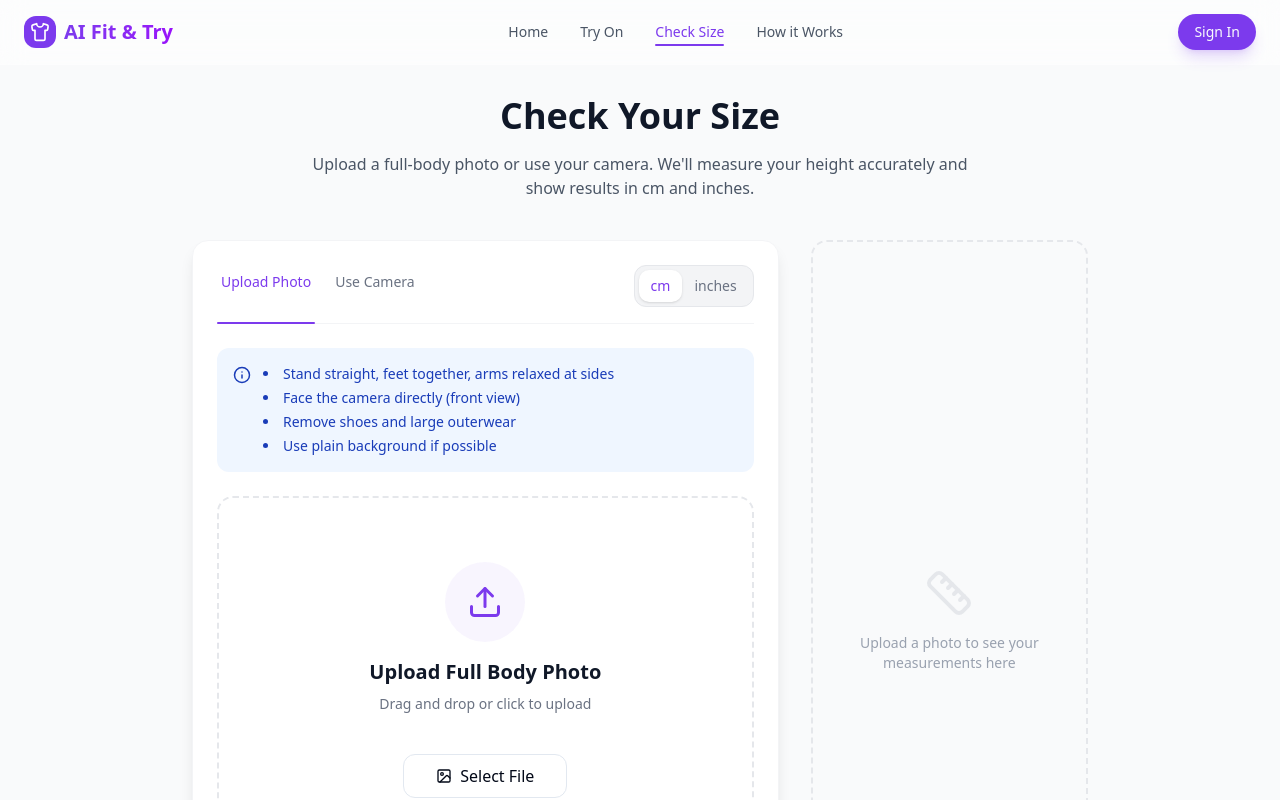
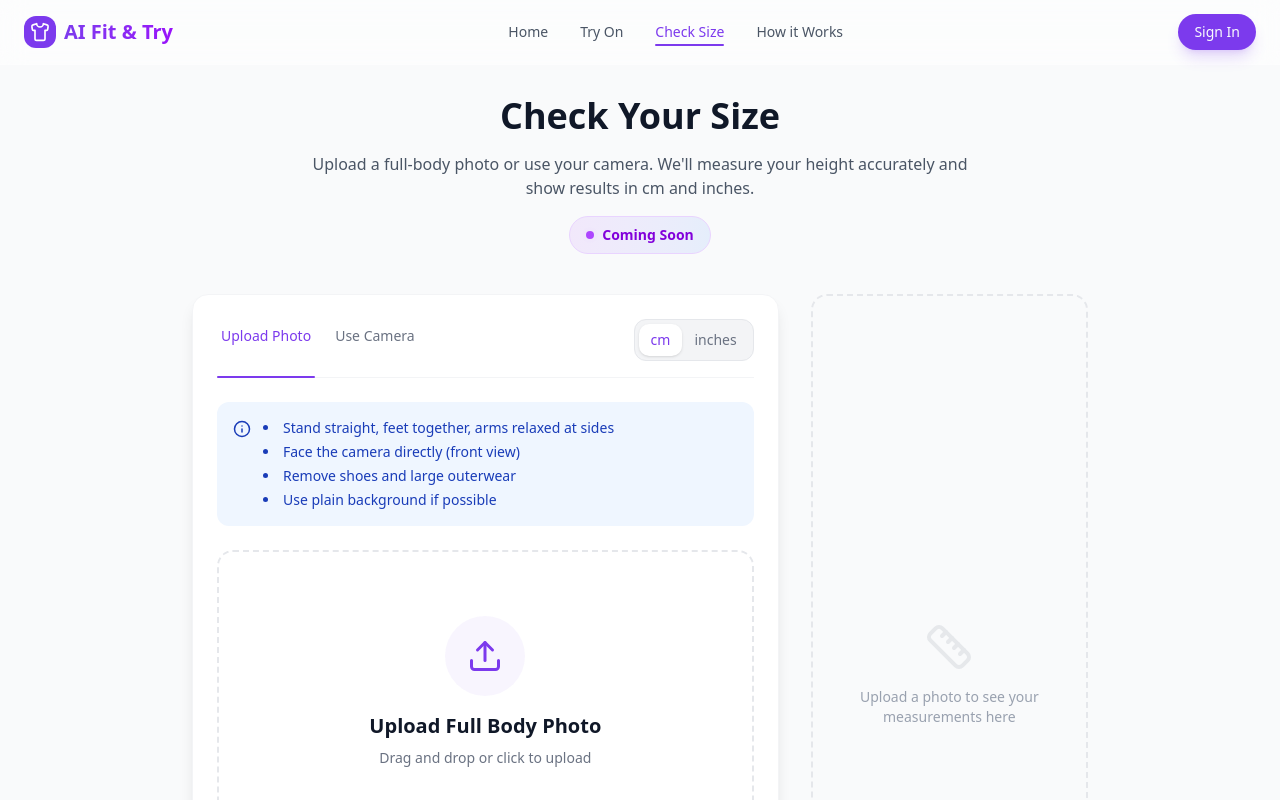
Before and after one commit to zohaibkhan745/AFAT-AI-FIT-TRY-, a React (Vite) app: page /check-size in a window 1280 px wide. Shown: the top 800 px of the page. Built offline with nearby package versions, Linux system fonts and the light colour scheme; no server answers.

Commit message:
some change

```diff
--- a/src/pages/CheckSizePage.tsx
+++ b/src/pages/CheckSizePage.tsx
@@ -97,16 +97,26 @@ export function CheckSizePage() {
   };
 
   return (
-    <div className="min-h-screen pt-24 pb-12 px-6 bg-gray-50">
+    <div className="min-h-screen pt-24 pb-12 px-6 bg-gray-50 dark:bg-gray-900 transition-colors duration-300">
       <div className="container mx-auto max-w-4xl">
         <div className="text-center mb-10">
-          <h1 className="text-3xl md:text-4xl font-bold text-gray-900 mb-4">
+          <h1 className="text-3xl md:text-4xl font-bold text-gray-900 dark:text-gray-100 mb-4">
             Check Your Size
           </h1>
-          <p className="text-gray-600 max-w-2xl mx-auto">
+          <p className="text-gray-600 dark:text-gray-400 max-w-2xl mx-auto">
             Upload a full-body photo or use your camera. We'll measure your
             height accurately and show results in cm and inches.
           </p>
+          {/* Coming Soon Badge */}
+          <div className="inline-flex items-center gap-2 mt-4 px-4 py-2 bg-gradient-to-r from-purple-500/10 to-blue-500/10 dark:from-purple-500/20 dark:to-blue-500/20 border border-purple-200 dark:border-purple-700 rounded-full">
+            <span className="relative flex h-2 w-2">
+              <span className="animate-ping absolute inline-flex h-full w-full rounded-full bg-purple-400 opacity-75"></span>
+              <span className="relative inline-flex rounded-full h-2 w-2 bg-purple-500"></span>
+            </span>
+            <span className="text-sm font-semibold text-purple-700 dark:text-purple-300">
+              Coming Soon
+            </span>
+          </div>
         </div>
 
         {/* Main Content Grid */}
```
